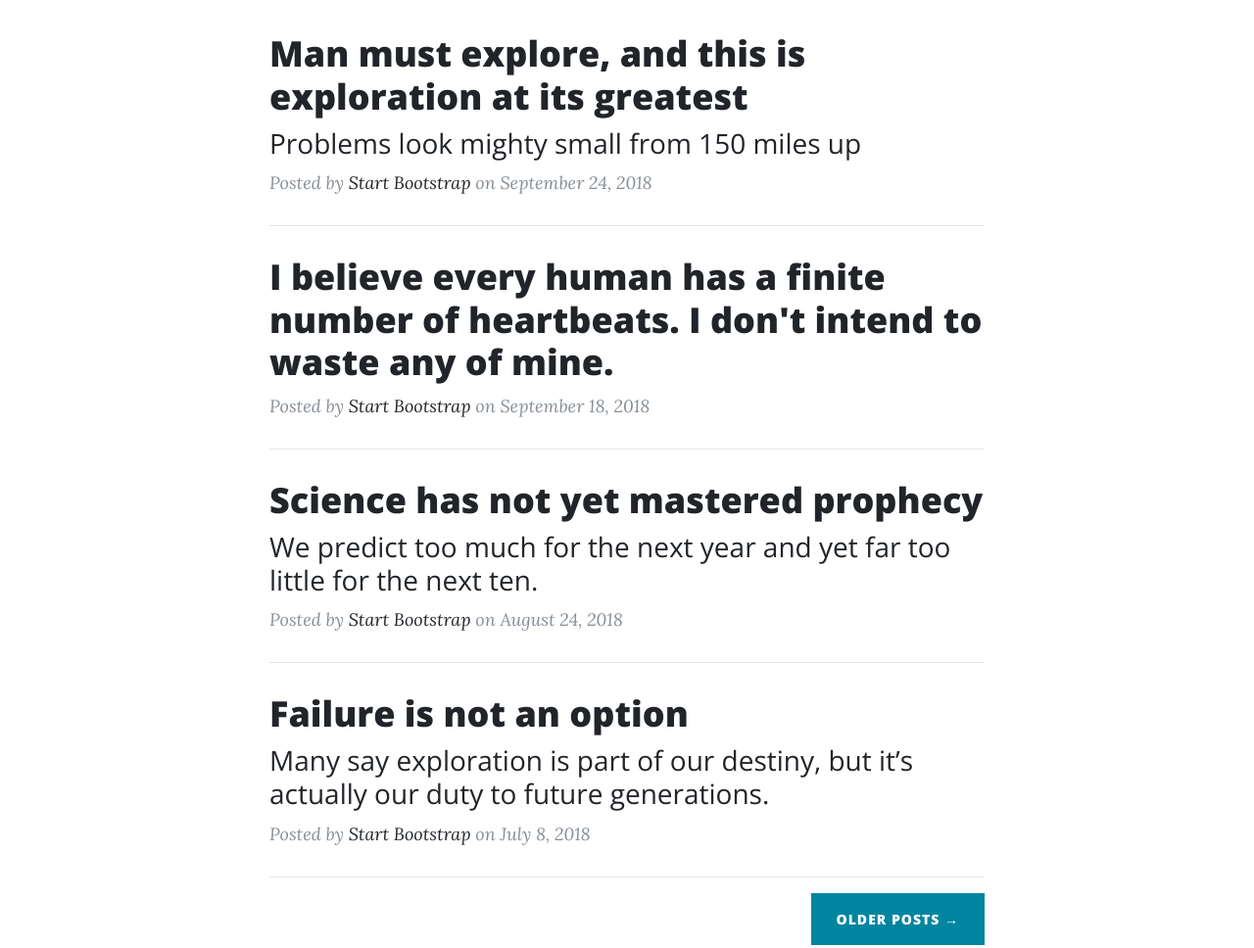
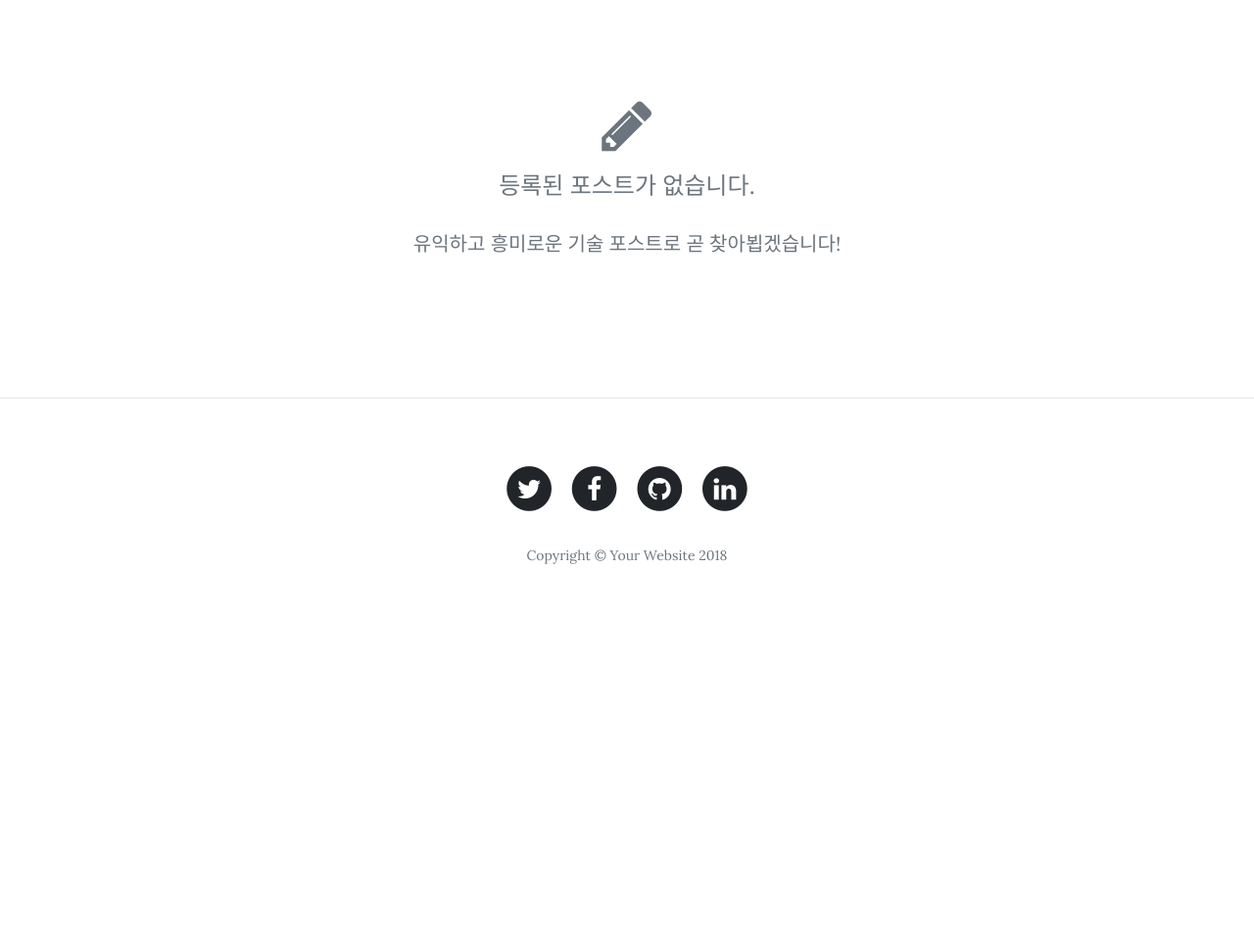
Before and after one commit to robertchoi/robertchoi.github.io, a website: page index.html in a window 1280 px wide. Shown: the part 579-1547 px from the top of the page at 98% size. After the commit the page ends 1222 px from the top, so only its background shows below. Drawn offline with nearby package versions, Linux system fonts and the light colour scheme.

Commit message:
feat: clean up default posts and add LinkedIn profile link to footers

```diff
--- a/index.html
+++ b/index.html
@@ -71,62 +71,10 @@
     <div class="container">
       <div class="row">
         <div class="col-lg-8 col-md-10 mx-auto">
-          <div class="post-preview">
-            <a href="post.html">
-              <h2 class="post-title">
-                Man must explore, and this is exploration at its greatest
-              </h2>
-              <h3 class="post-subtitle">
-                Problems look mighty small from 150 miles up
-              </h3>
-            </a>
-            <p class="post-meta">Posted by
-              <a href="#">Start Bootstrap</a>
-              on September 24, 2018</p>
-          </div>
-          <hr>
-          <div class="post-preview">
-            <a href="post.html">
-              <h2 class="post-title">
-                I believe every human has a finite number of heartbeats. I don't intend to waste any of mine.
-              </h2>
-            </a>
-            <p class="post-meta">Posted by
-              <a href="#">Start Bootstrap</a>
-              on September 18, 2018</p>
-          </div>
-          <hr>
-          <div class="post-preview">
-            <a href="post.html">
-              <h2 class="post-title">
-                Science has not yet mastered prophecy
-              </h2>
-              <h3 class="post-subtitle">
-                We predict too much for the next year and yet far too little for the next ten.
-              </h3>
-            </a>
-            <p class="post-meta">Posted by
-              <a href="#">Start Bootstrap</a>
-              on August 24, 2018</p>
-          </div>
-          <hr>
-          <div class="post-preview">
-            <a href="post.html">
-              <h2 class="post-title">
-                Failure is not an option
-              </h2>
-              <h3 class="post-subtitle">
-                Many say exploration is part of our destiny, but it’s actually our duty to future generations.
-              </h3>
-            </a>
-            <p class="post-meta">Posted by
-              <a href="#">Start Bootstrap</a>
-              on July 8, 2018</p>
-          </div>
-          <hr>
-          <!-- Pager -->
-          <div class="clearfix">
-            <a class="btn btn-primary float-right" href="#">Older Posts &rarr;</a>
+          <div class="text-center my-5 py-5">
+            <i class="fa fa-pencil fa-3x text-muted mb-3" aria-hidden="true"></i>
+            <h4 class="text-secondary font-weight-light">등록된 포스트가 없습니다.</h4>
+            <p class="text-muted">유익하고 흥미로운 기술 포스트로 곧 찾아뵙겠습니다!</p>
           </div>
         </div>
       </div>
@@ -164,6 +112,14 @@
                   </span>
                 </a>
               </li>
+              <li class="list-inline-item">
+                <a href="https://www.linkedin.com/in/robertchoi0631/">
+                  <span class="fa-stack fa-lg">
+                    <i class="fa fa-circle fa-stack-2x"></i>
+                    <i class="fa fa-linkedin fa-stack-1x fa-inverse"></i>
+                  </span>
+                </a>
+              </li>
             </ul>
             <p class="copyright text-muted">Copyright &copy; Your Website 2018</p>
           </div>
```
Also changed, not shown: about.html (+8 -0 lines), contact.html (+8 -0 lines), post.html (+8 -0 lines).
